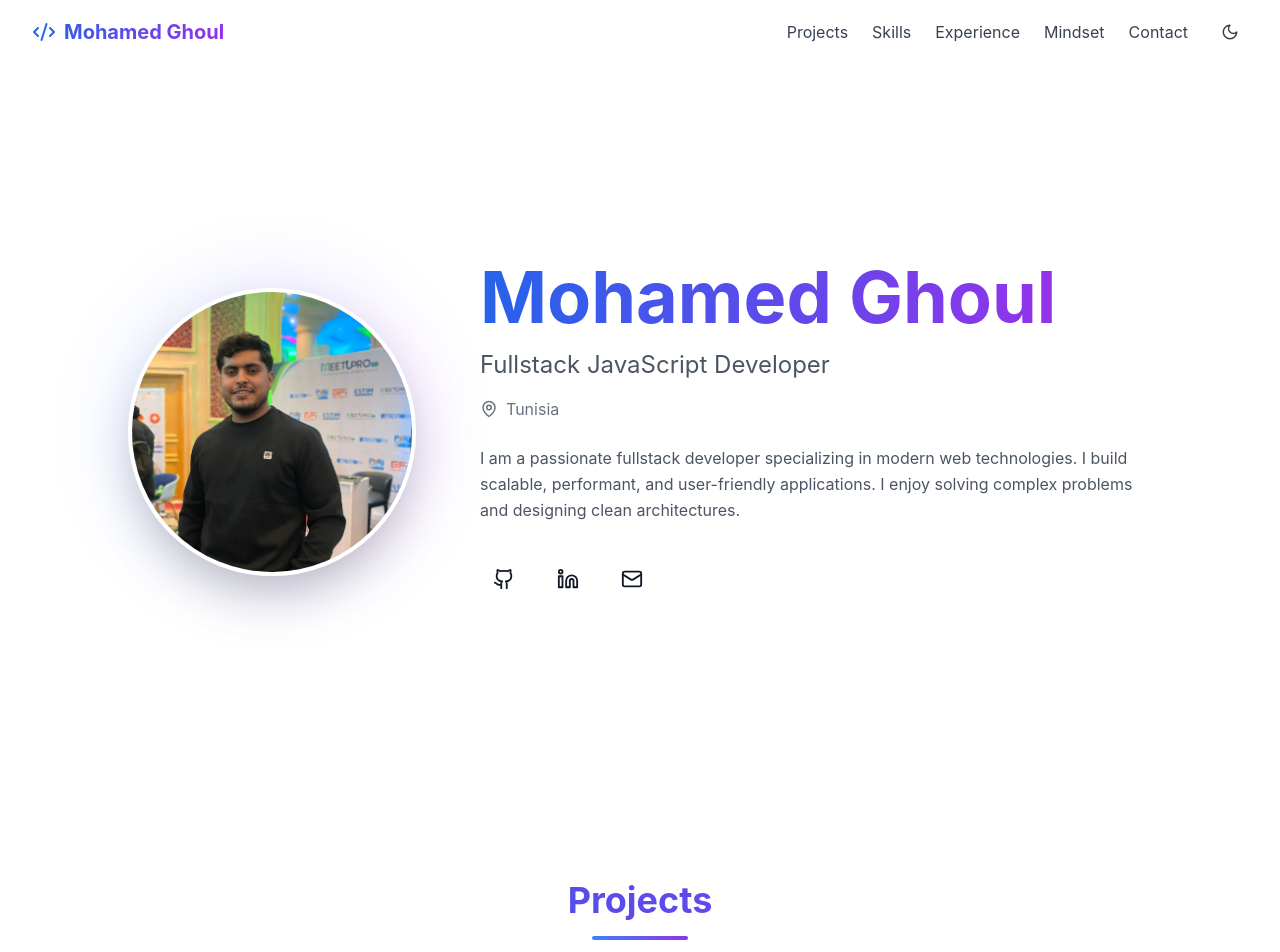
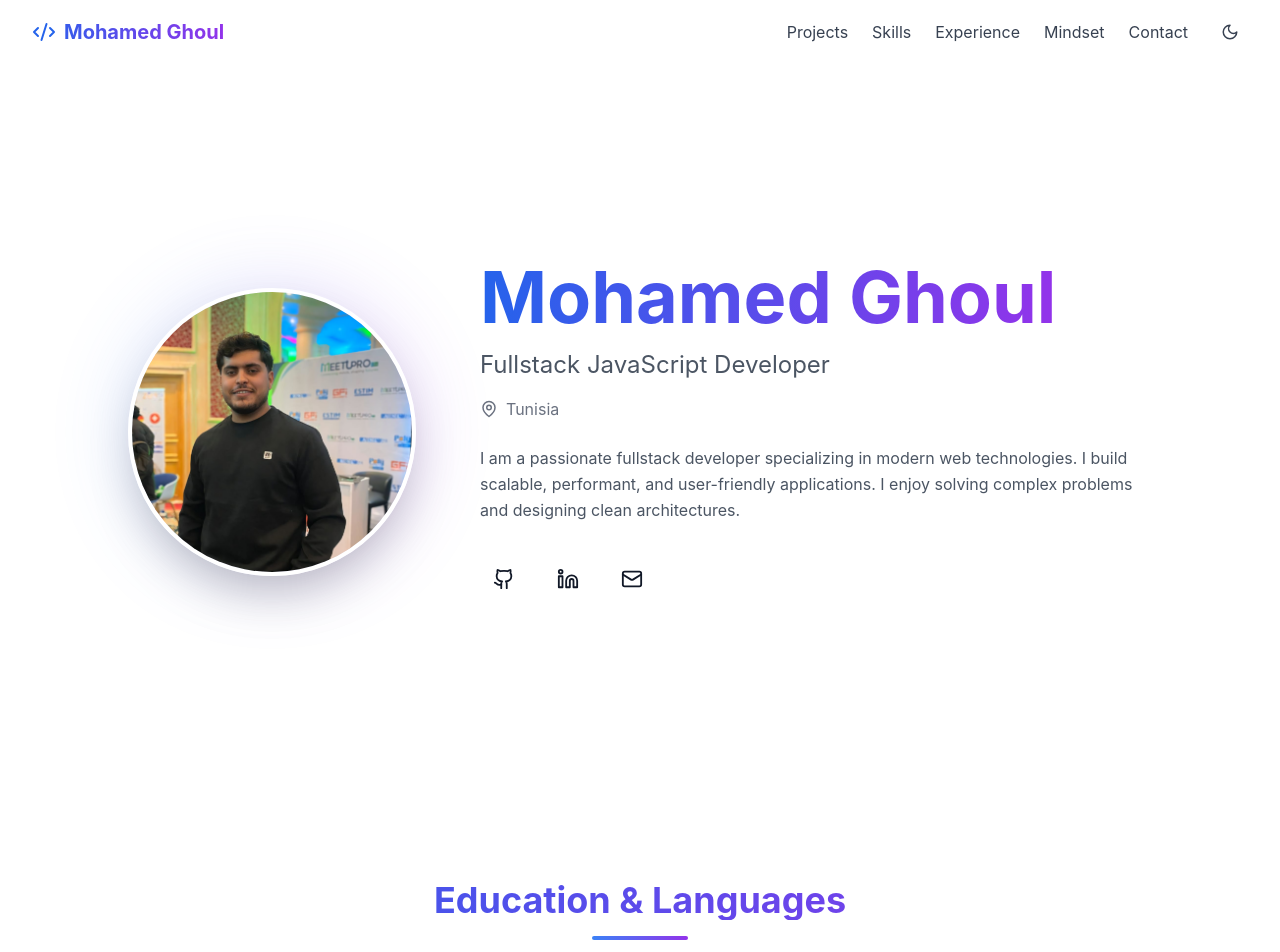
Before and after one commit to Mohavvvvd/MG-mohavvvvd, a React (Vite) app: page / in a window 1280 px wide. Shown: the top 952 px of the page. Built offline with nearby package versions, Linux system fonts and the light colour scheme.

Commit message:
Add Education and EngineeringMindset components to Home

```diff
--- a/src/pages/Home.jsx
+++ b/src/pages/Home.jsx
@@ -12,10 +12,11 @@ const Home = () => {
   return (
     <>
       <Hero />
+      <Education />
       <ProjectsSection />
       <Skills />
       <Experience />
-      <Education />
+
 
       <EngineeringMindset />
       <Contact />
```
